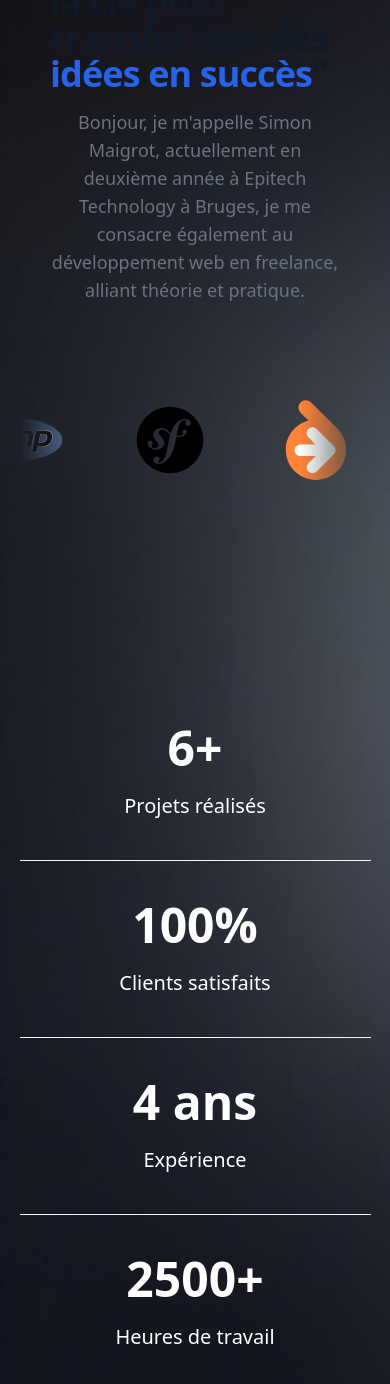
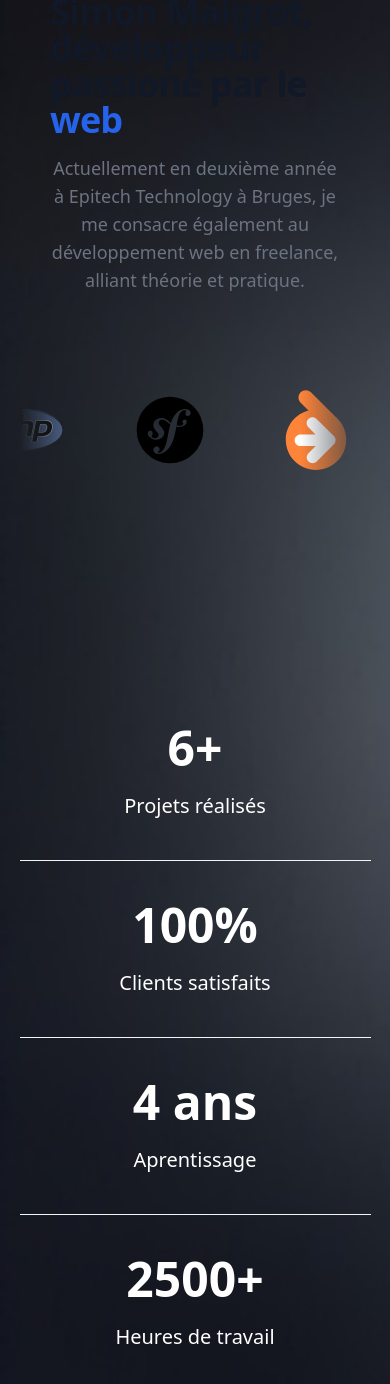
Before and after one commit to SimonMaigrot/Portfolio, a Nuxt app: page / in a window 390 px wide. Shown: the part 1044-2428 px from the top of the page. Built offline with nearby package versions, Linux system fonts and the light colour scheme.

Commit message:
[US-156] Fixing css

```diff
--- a/components/Cards.vue
+++ b/components/Cards.vue
@@ -1,7 +1,7 @@
 <template>
     <div class="cards">
         <div class="max-w-sm bg-white border border-gray-200 rounded-lg shadow dark:bg-gray-800 dark:border-gray-700">
-            <a href="#">
+            <a href="https://simonmaigrot.github.io/">
                 <img class="rounded-t-lg" src="assets/portfolio.png" alt="" />
             </a>
             <div class="p-5">
@@ -18,14 +18,14 @@
             </div>
         </div>
         <div class="max-w-sm bg-white border border-gray-200 rounded-lg shadow dark:bg-gray-800 dark:border-gray-700">
-            <a href="#">
+            <a href="https://www.wakatepe.fr/">
                 <img class="rounded-t-lg" src="assets/wakatepe.png" alt="" />
             </a>
             <div class="p-5">
                 <a href="#">
                     <h5 class="mb-2 text-2xl font-bold tracking-tight text-gray-900 dark:text-white">Wakatepe</h5>
                 </a>
-                <p class="mb-3 font-normal text-gray-700 dark:text-gray-400">Durant ma deuxième année à Epitech, j'ai eu la chance de réaliser un stage en développement web chez Wakatepe</p>
+                <p class="mb-3 font-normal text-gray-700 dark:text-gray-400">Actuellement en deuxième année à Epitech, j'ai la chance d'effectuer un stage en développement web chez Wakatepe.</p>
                 <a href="https://www.wakatepe.fr/" target="_blank" class="inline-flex items-center px-3 py-2 text-sm font-medium text-center text-white bg-blue-700 rounded-lg hover:bg-blue-800 focus:ring-4 focus:outline-none focus:ring-blue-300 dark:bg-blue-600 dark:hover:bg-blue-700 dark:focus:ring-blue-800 mt-2">
                     Visiter
                     <svg class="rtl:rotate-180 w-3.5 h-3.5 ms-2" aria-hidden="true" xmlns="http://www.w3.org/2000/svg" fill="none" viewBox="0 0 14 10">
--- a/pages/index.vue
+++ b/pages/index.vue
@@ -34,8 +34,8 @@ const handleSubmit = (event) => {
             </div>
         </section>
         <section class="profil" id="profil">
-            <h1 class="mb-4 text-4xl font-extrabold leading-none tracking-tight text-gray-900 md:text-5xl lg:text-5xl dark:text-white"> "L'innovation est la clé pour transformer des <span class="text-blue-600 dark:text-blue-500"> idées en succès</span>"</h1>
-            <p class="text-lg font-normal text-gray-500 lg:text-xl dark:text-gray-400">Bonjour, je m'appelle Simon Maigrot, actuellement en deuxième année à Epitech Technology à Bruges, je me consacre également au développement web en freelance, alliant théorie et pratique.</p>
+            <h1 class="mb-4 text-4xl font-extrabold leading-none tracking-tight text-gray-900 md:text-5xl lg:text-5xl dark:text-white">Bonjour, je suis Simon Maigrot, développeur passioné par le <span class="text-blue-600 dark:text-blue-500">web</span></h1>
+            <p class="text-lg font-normal text-gray-500 lg:text-xl dark:text-gray-400">Actuellement en deuxième année à Epitech Technology à Bruges, je me consacre également au développement web en freelance, alliant théorie et pratique.</p>
             <slider class="sliderr" />
         </section>
         <section class="projets" id="projets">
@@ -51,7 +51,7 @@ const handleSubmit = (event) => {
                     </div>
                     <div class="w-full lg:w-1/4 border-b pb-10 lg:border-b-0 lg:pb-0 lg:border-r border-gray-100">
                         <div class="font-manrope font-bold text-5xl text-white mb-5 text-center ">4 ans</div>
-                        <span class="text-xl text-white text-center block ">Expérience</span>
+                        <span class="text-xl text-white text-center block ">Aprentissage</span>
                     </div>
                     <div class="w-full lg:w-1/4 ">
                         <div class="font-manrope font-bold text-5xl text-white mb-5 text-center ">2500+</div>
```
